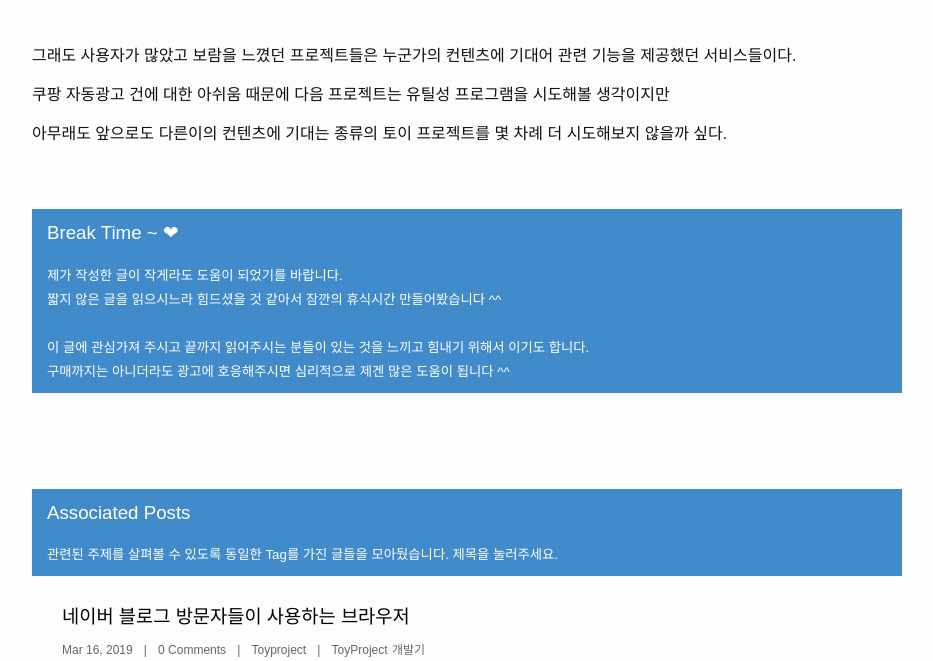
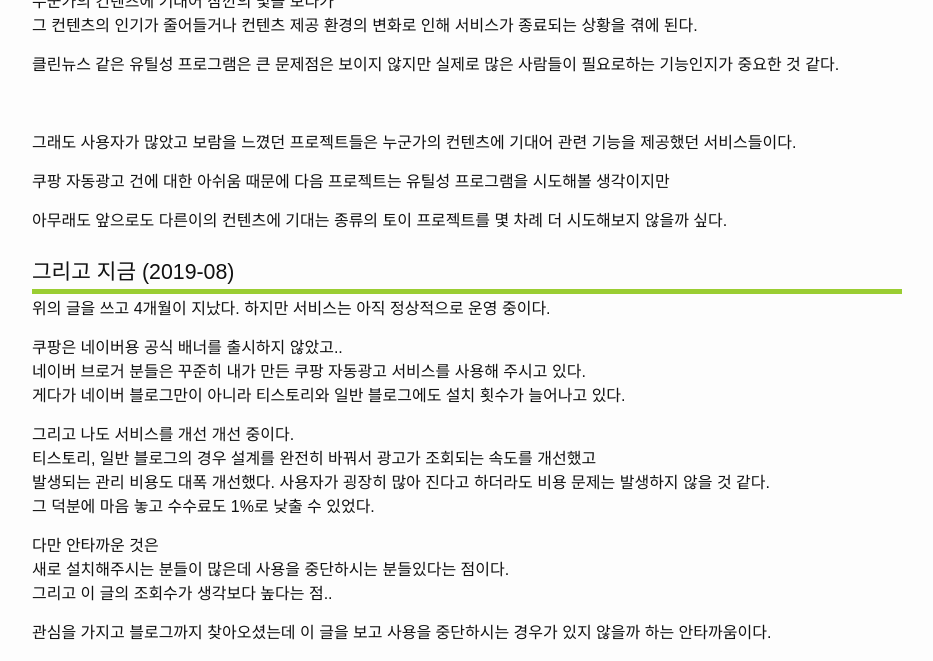
Before and after one commit to dveamer/dveamer.github.io, a Jekyll site: the page built from _posts/Toy-Projects/2019-04-04-ClosingCoupangAds.md, in a window 1280 px wide and 1400 px high, scrolled down 2008 px. Shown: the top 661 px of the window, without its empty margins (173-1106 px from the left). Built offline with Jekyll 4.4.1, drawn with Linux system fonts in a browser that asks for light colours; some of the changed text lies outside the part shown.

Commit message:
homepage

```diff
--- a/_posts/Toy-Projects/2019-04-04-ClosingCoupangAds.md
+++ b/_posts/Toy-Projects/2019-04-04-ClosingCoupangAds.md
@@ -2,6 +2,7 @@
 layout: post
 title: "짧게 끝나는 쿠팡 자동광고 토이 프로젝트"
 date: 2019-04-04 00:00:00
+lastmod: 2019-08-10 00:00:00
 categories: ToyProject
 tags: ToyProject 개발기
 ---
@@ -9,9 +10,14 @@
 ![Coupang](https://image12.coupangcdn.com/image/coupang/common/logo_coupang_w350.png){:class="imgTitle"}
 ( 이미지 출처 : [Coupang](https://www.coupang.com) )
 
-3개월만에 서비스 종료를 고려하게 된 쿠팡 자동광고...
+~~3개월만에 서비스 종료를 고려하게 된 쿠팡 자동광고...~~
+
+이 글을 쓰고 4개월이 지났으나 나는 여전히 쿠팡 자동광고 서비스를 업그레이드 중이다.
+아마도 생각보다 오랫동안 블로거분들의 수익창출을 위해 계속 서비스는 유지될 것으로 예상된다.
 
 <!--more-->
+
+그에 대한 생각을 이 글의 끝자락에 덧붙임 합니다.
 
 ## 프로젝트의 시작
 
@@ -72,3 +78,38 @@
 쿠팡 자동광고 건에 대한 아쉬움 때문에 다음 프로젝트는 유틸성 프로그램을 시도해볼 생각이지만
 
 아무래도 앞으로도 다른이의 컨텐츠에 기대는 종류의 토이 프로젝트를 몇 차례 더 시도해보지 않을까 싶다.
+
+
+## 그리고 지금 (2019-08)
+
+위의 글을 쓰고 4개월이 지났다. 하지만 서비스는 아직 정상적으로 운영 중이다.
+
+쿠팡은 네이버용 공식 배너를 출시하지 않았고..
+네이버 브로거 분들은 꾸준히 내가 만든 쿠팡 자동광고 서비스를 사용해 주시고 있다.
+게다가 네이버 블로그만이 아니라 티스토리와 일반 블로그에도 설치 횟수가 늘어나고 있다.
+
+그리고 나도 서비스를 개선 개선 중이다.
+티스토리, 일반 블로그의 경우 설계를 완전히 바꿔서 광고가 조회되는 속도를 개선했고
+발생되는 관리 비용도 대폭 개선했다. 사용자가 굉장히 많아 진다고 하더라도 비용 문제는 발생하지 않을 것 같다.
+그 덕분에 마음 놓고 수수료도 1%로 낮출 수 있었다.
+
+다만 안타까운 것은
+새로 설치해주시는 분들이 많은데 사용을 중단하시는 분들있다는 점이다.
+그리고 이 글의 조회수가 생각보다 높다는 점..
+
+관심을 가지고 블로그까지 찾아오셨는데 이 글을 보고 사용을 중단하시는 경우가 있지 않을까 하는 안타까움이다.
+
+그래서 이 글을 지울까 하다가..
+그래도 나름 의미있는 내용들이 적혀있어서 수정하는 방향으로 진행한다.
+
+<br>
+<br>
+
+그래서 알립니다.
+
+이 서비스는 갑자기 뚝 중단되지 않습니다.
+
+서비스가 종료된다면 쿠팡에서 공식 배너를 제공하는 경우가 생기면
+이 서비스가 불필요해지고 그로 인해 모든 블로거 분들이 자연스럽게 사용을 중단하는 상황이 서비스의 종료 시점입니다.
+
+마음 놓고 사용하셔도 됩니다!
```
